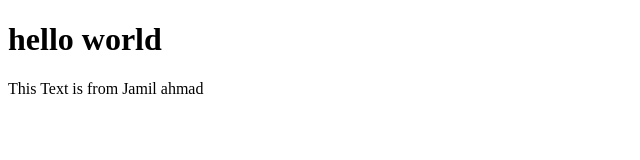
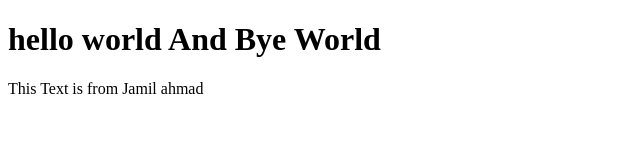
Before and after one commit to Bitssky/second_project, a plain HTML site: page index.html in a window 1280 px wide. Shown: the whole page, without its empty margins (0-640 px from the left). Drawn offline with Linux system fonts and the light colour scheme.

Commit message:
Bye World By jamil

```diff
--- a/index.html
+++ b/index.html
@@ -6,7 +6,8 @@
     <title>Document</title>
 </head>
 <body>
-    <h1>hello world</h1>
+    <h1>hello world And Bye World</h1>
     <p>This Text is from Jamil ahmad</p>
+
 </body>
 </html>
```
